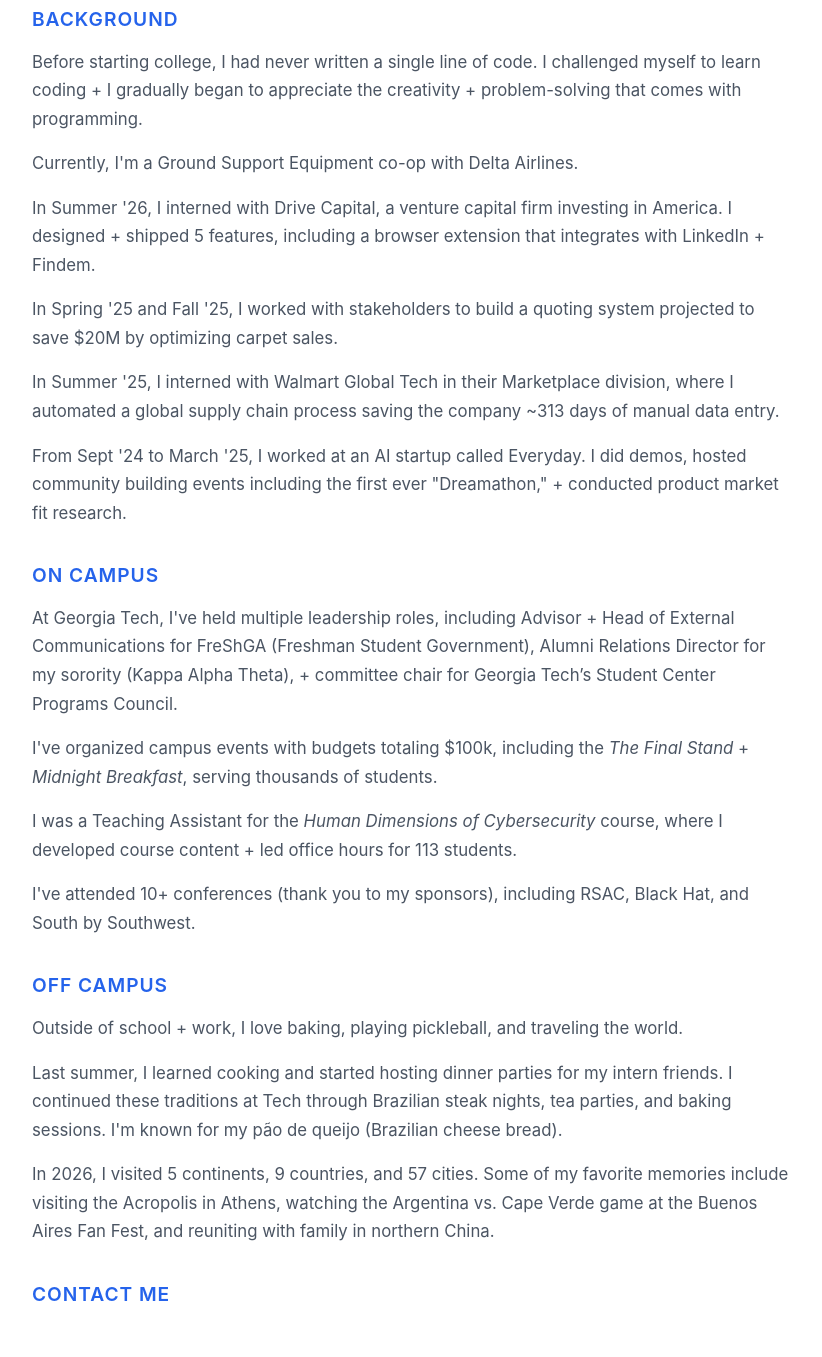
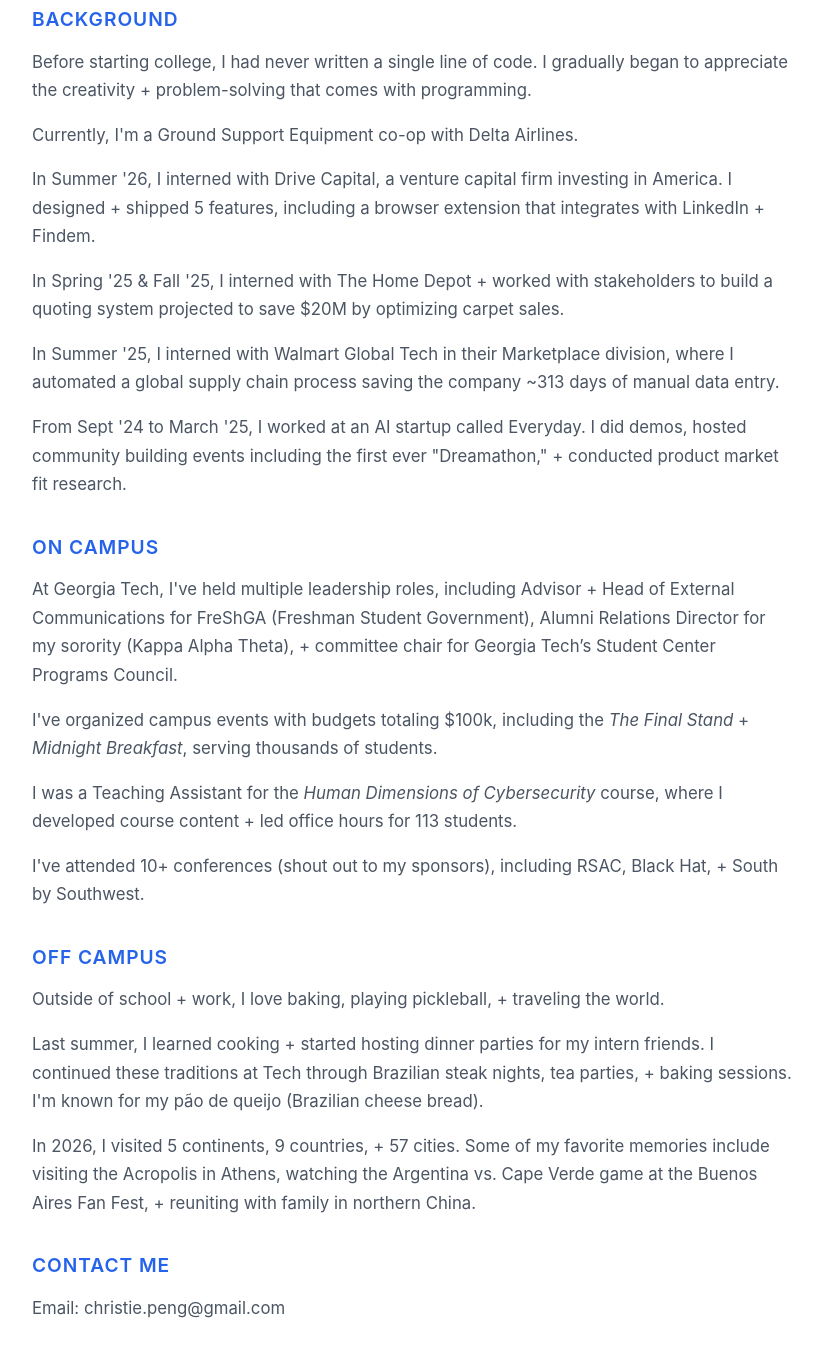
Before and after one commit to christiepeng/christiepeng.github.io, a plain HTML site: page index.html in a window 1280 px wide. Shown: the part 313-1670 px from the top of the page, without its empty margins (228-1050 px from the left). Drawn offline with Linux system fonts and the light colour scheme.

Commit message:
Revise grammar

```diff
--- a/index.html
+++ b/index.html
@@ -116,8 +116,7 @@
         <h2>Background</h2>
 
         <p>
-          Before starting college, I had never written a single line of code. I challenged myself to learn coding
-          + I gradually began to appreciate the creativity + problem-solving that
+          Before starting college, I had never written a single line of code. I gradually began to appreciate the creativity + problem-solving that
           comes with programming.
 
         </p>
@@ -132,7 +131,7 @@
         </p>
 
         <p>
-        In Spring '25 and Fall '25, I worked with stakeholders to build a quoting system
+        In Spring '25 & Fall '25, I interned with The Home Depot + worked with stakeholders to build a quoting system
             projected to save $20M by optimizing carpet sales.
 
         </p>
@@ -169,7 +168,7 @@
         </p>
 
         <p>
-          I've attended 10+ conferences (thank you to my sponsors), including RSAC, Black Hat, and South by Southwest.
+          I've attended 10+ conferences (shout out to my sponsors), including RSAC, Black Hat, + South by Southwest.
         </p>
 
       </section>
@@ -177,18 +176,18 @@
       <section>
         <h2>Off Campus</h2>
           <p>
-            Outside of school + work, I love baking, playing pickleball, and traveling the world.
+            Outside of school + work, I love baking, playing pickleball, + traveling the world.
           </p>
 
           <p>
-          Last summer, I learned cooking and started hosting dinner parties for my intern friends. I
-          continued these traditions at Tech through Brazilian steak nights, tea parties, and baking sessions.
+          Last summer, I learned cooking + started hosting dinner parties for my intern friends. I
+          continued these traditions at Tech through Brazilian steak nights, tea parties, + baking sessions.
           I'm known for my pão de queijo (Brazilian cheese bread).
           </p>
 
           <p>
-          In 2026, I visited 5 continents, 9 countries, and 57 cities. Some of my favorite memories include
-          visiting the Acropolis in Athens, watching the Argentina vs. Cape Verde game at the Buenos Aires Fan Fest, and
+          In 2026, I visited 5 continents, 9 countries, + 57 cities. Some of my favorite memories include
+          visiting the Acropolis in Athens, watching the Argentina vs. Cape Verde game at the Buenos Aires Fan Fest, +
           reuniting with family in northern China.
           </p>
 
@@ -196,6 +195,11 @@
 
       <section>
         <h2>Contact Me</h2>
+        <p>
+          Email: christie.peng@gmail.com
+        </p>
+
+
       </section>
 
     </main>
```
